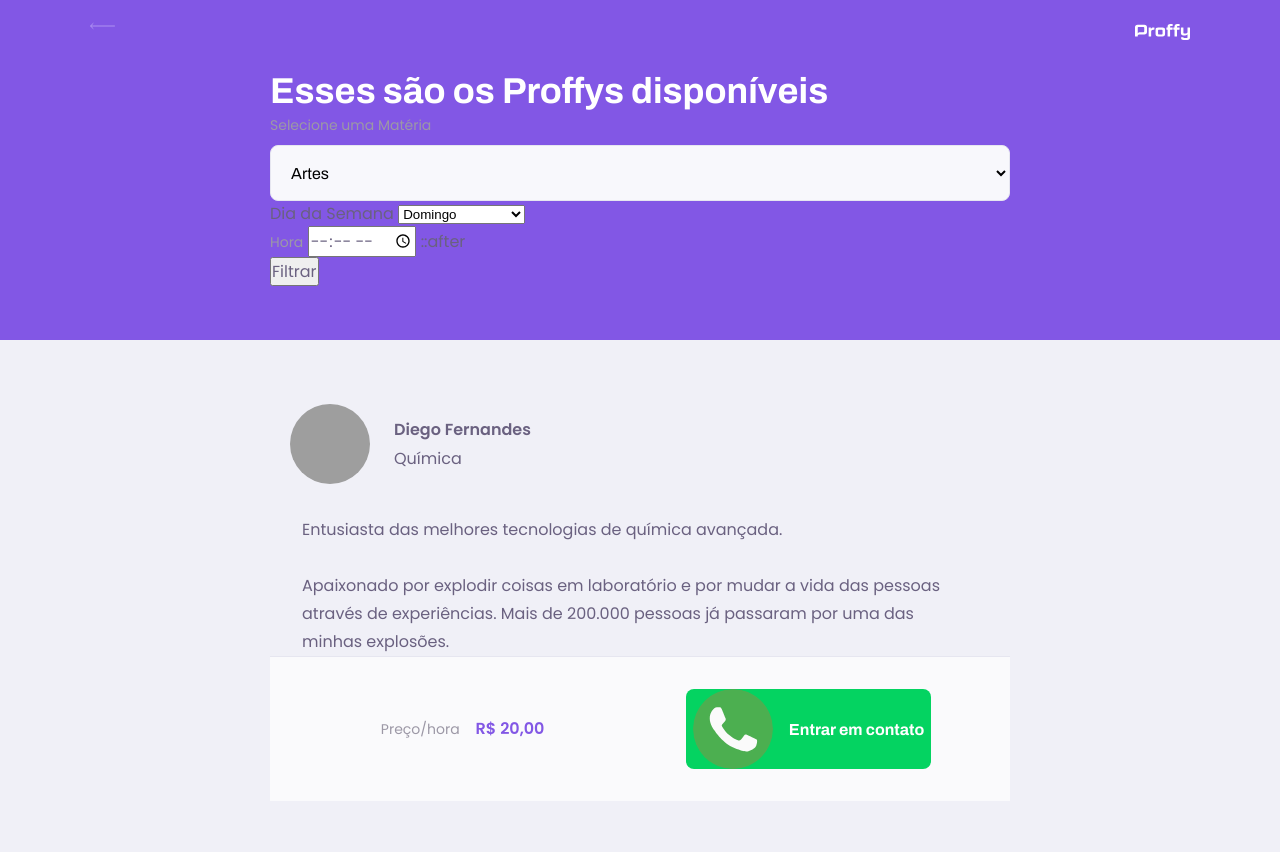
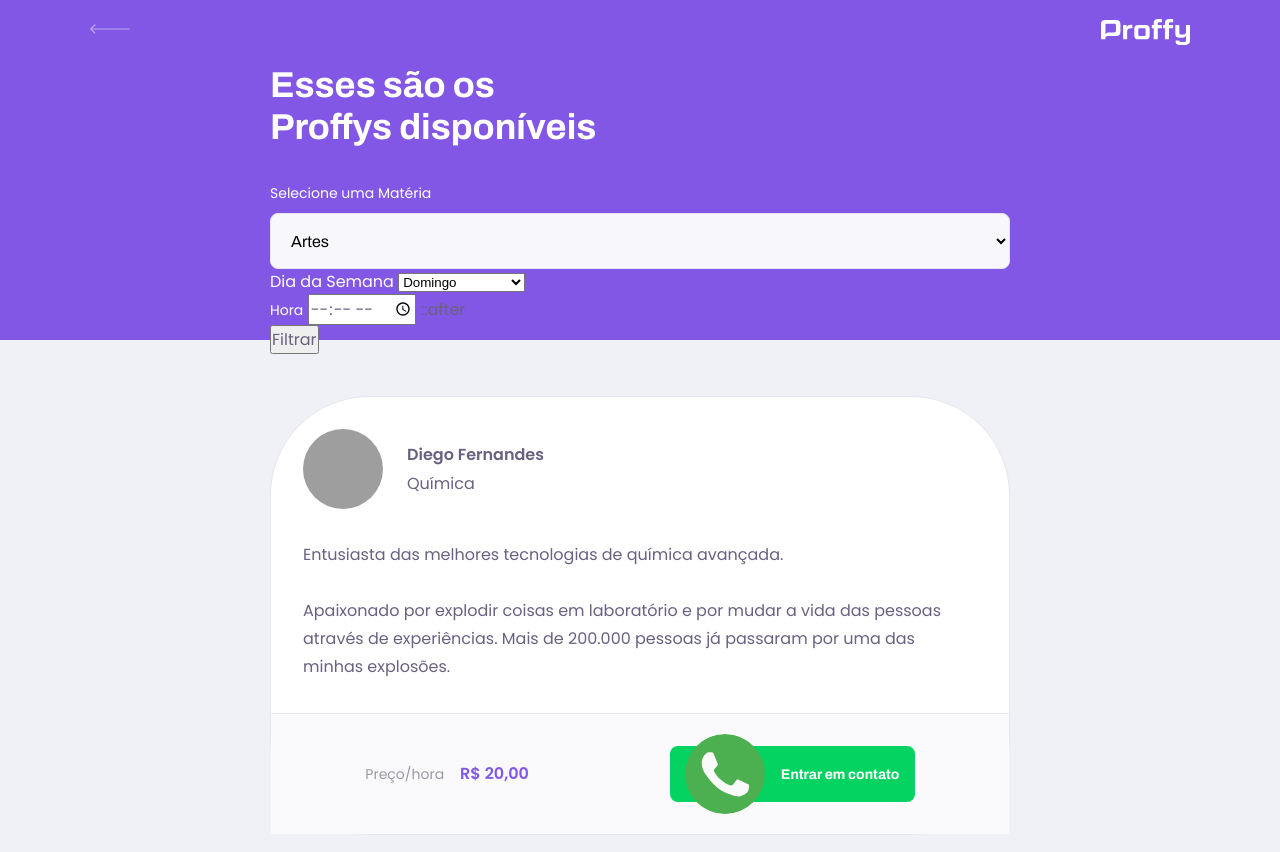
Before and after one commit to Miguel-Jorge-SDV/NLW-agosto-2020, a plain HTML site: page study.html in a window 1280 px wide. Drawn offline with Linux system fonts and the light colour scheme; grey boxes are pictures that could not be loaded.

Commit message:
added styles/

```diff
--- a/styles/Partials/page-study.css
+++ b/styles/Partials/page-study.css
@@ -5,7 +5,6 @@
 
 .page-header {
     background-color: var(--color-primary);
-
     display: flex;
     flex-direction: column;
 }
@@ -13,11 +12,9 @@
 .page-header .top-bar-container {
     width: 90%;
     margin: 0 auto;
-
     display: flex;
     align-items: center;
     justify-content: space-between;
-
     padding: 1.6rem 0;
 }
 
@@ -31,12 +28,13 @@
 }
 
 .page-header .top-bar-container img {
-    height: 1.6rem;
+    height: 2.6rem;
 }
 
 .page-header .header-content {
     width: 90%;
     margin: 3.2rem auto;
+    position: relative;
 }
 
 .page-header .header-content strong {
@@ -45,11 +43,11 @@
     color: var(--color-title-in-primary);
 }
 
-#search-teacher {
+#search-teachers {
     margin-top: 3.2rem;
 }
 
-#search-teacher label {
+#search-teachers label {
     color: var(--color-title-in-primary);
 }
 
@@ -66,13 +64,10 @@
     border-radius: .8rem;
     cursor: pointer;
     font: 700 1.6rem Archivo;
-
     display: flex;
     align-items: center;
     justify-content: center;
-
     text-decoration: none;
-
     transition: background 0.2s;
     margin-top: 3.2rem;
 }
@@ -100,6 +95,10 @@
     font: 1.6rem Archivo;
 }
 
+.input-block{
+    position: relative;
+}
+
 .input-block:focus-within::after{
     content: "";
 
@@ -108,19 +107,19 @@
     background: var(--color-primary-light);
     position: absolute;
     left: 1.6rem;
-    right: 1.6rem;
-    bottom: 50em;
+    /*right: 1.6rem;*/
+    bottom: 0px;
 }
 
 #page-study main {
     margin: 3.2ram auto;
     width: 90%;
 }
-.
+
 .teacher-item {
     background-color: var(--color-box-base);
     border: 1px solid var(--color-line-in-white);
-    border-radius: .8rem;
+    border-radius: 9.9rem;
     margin-top: 2.4rem;
 }
 
@@ -129,6 +128,7 @@
     display: flex;
     align-items: center;
 }
+
 .teacher-item img {
     width: 8rem;
     height: 8rem;
@@ -148,20 +148,21 @@
 .teacher-item header div span {
     font-size: 1.6rem;
     display: block;
-    margin-top: .4rem;
+    margin-top: 0.4rem;
 }
 
 .teacher-item > p {
-    padding: 0.2rem;
+    padding: 0 2rem;
     font-size: 1.6rem;
     line-height: 2.8rem;
 }
 
 .teacher-item footer {
     padding: 3.2rem 2rem;
-    background: var(--color-box-footer);
+    background-color: var(--color-box-footer);
     border-top: 1px solid var(--color-line-in-white);
     display: flex;
+    margin-top: 3.2rem;
     align-items: center;
     justify-content: space-around;
 }
@@ -179,12 +180,12 @@
 }
 
 .teacher-item footer button {
-    width: 20px;
-    height: 5.6;
+    width: 20rem;
+    height: 5.6rem;
     background: var(--color-secondary);
     color: var(--color-button-text);
     border: 0;
-    border-radius: .8rem;
+    border-radius: 0.8rem;
     cursor: pointer;
     font: 700 1.4rem Archivo;
 
@@ -226,7 +227,9 @@
         justify-content: center;
     }
 
-    .page-header
+    .page-header .header-content strong {
+        max-width: 350px;
+    }
 
     .teacher-item header,
     .teacher-item footer{
@@ -238,7 +241,7 @@
         grid-template-columns: repeat(4, 1fr);
         gap: 16px;
         position: absolute;
-
+        bottom: -28px;
     }
 
     #page-study main {
@@ -248,10 +251,10 @@
     }
 
     #search-teachers .select-block{
-        margin-bottom: o;
+        margin-bottom: 0;
     }
 
-    .teacher-item p {
+    .teacher-item > p {
         padding: 0 32px;
     }
 
@@ -262,7 +265,7 @@
 
     .teacher-item footer button{
         width: 245px;
-        font-size: 16px;
+        font-synthesis: 16px;
         justify-content: center;
     }
     .teacher-item footer button img{
```
Also changed, not shown: styles/Partials/page-landing.css (+8 -7 lines).
